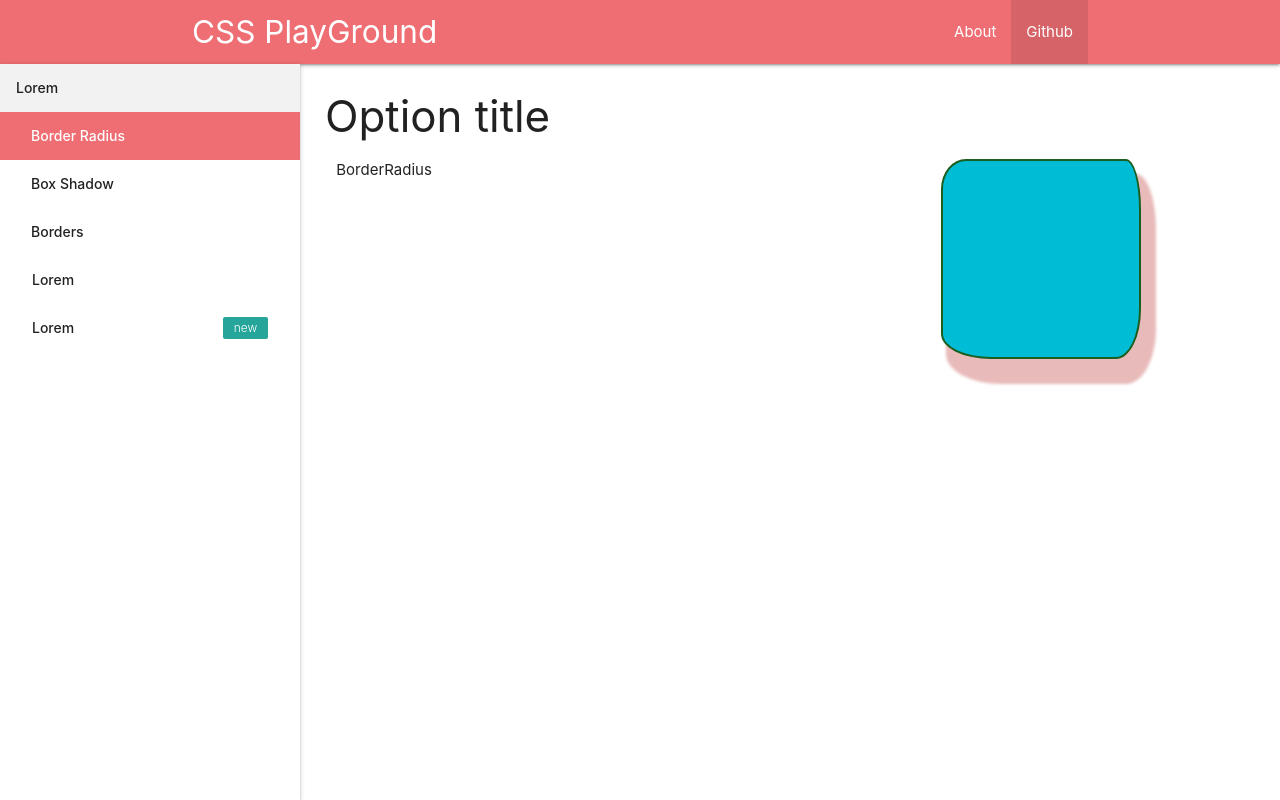
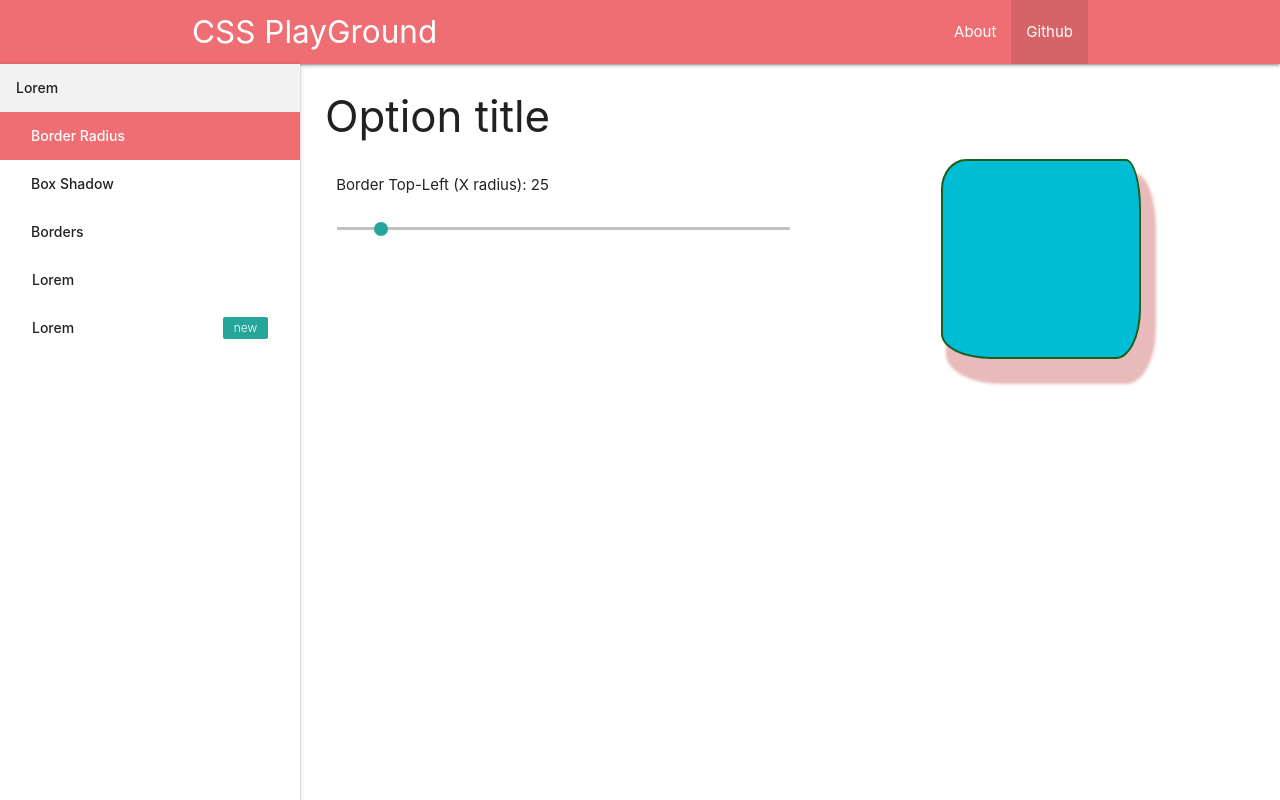
Before and after one commit to Aivirth/CssPlayground, a React (Create React App) app: page /border-radius in a window 1280 px wide. Built offline with nearby package versions, Linux system fonts and the light colour scheme.

Commit message:
Connected BorderRadius to store and added first slider

```diff
--- a/src/Redux/actions/actorActions.js
+++ b/src/Redux/actions/actorActions.js
@@ -1,4 +1,4 @@
-import { GET_STYLES, UPDT_BOXSHADOW } from "./types";
+import { GET_STYLES, UPDT_BOXSHADOW, UPDT_BORDERRADIUS } from "./types";
 
 export const getStyles = () => {
   return {
@@ -12,3 +12,10 @@ export const updtBoxShadow = newBoxShadow => {
     payload: newBoxShadow
   };
 };
+
+export const updtBorderRadius = newBorderRadius => {
+  return {
+    type: UPDT_BORDERRADIUS,
+    payload: newBorderRadius
+  };
+};
--- a/src/Redux/actions/types.js
+++ b/src/Redux/actions/types.js
@@ -1,2 +1,3 @@
 export const GET_STYLES = "GET_STYLES";
 export const UPDT_BOXSHADOW = "UPDT_BOXSHADOW";
+export const UPDT_BORDERRADIUS = "UPDT_BORDERRADIUS";
--- a/src/Redux/reducers/actorReducer.js
+++ b/src/Redux/reducers/actorReducer.js
@@ -1,4 +1,4 @@
-import { GET_STYLES, UPDT_BOXSHADOW } from "../actions/types";
+import { GET_STYLES, UPDT_BOXSHADOW, UPDT_BORDERRADIUS } from "../actions/types";
 const initialState = {
   baseStyle: {
     width: 200,
@@ -55,6 +55,12 @@ export default function(state = initialState, action) {
         boxShadow: action.payload
       };
 
+      case UPDT_BORDERRADIUS:
+      return {
+        ...state,
+        borderRadius: action.payload
+      };
+
     default:
       return state;
   }
--- a/src/components/Options/BorderRadius/BorderRadius.js
+++ b/src/components/Options/BorderRadius/BorderRadius.js
@@ -1,5 +1,59 @@
-import React from "react";
+import React, { Component } from "react";
+import { connect } from "react-redux";
+import {
+  getStyles,
+  updtBorderRadius
+} from "../../../Redux/actions/actorActions";
+import Range from "../../UI/Input/Range/Range";
 
-export default () => {
-  return <div>BorderRadius</div>;
-};
+class BorderRadius extends Component {
+  componentDidMount() {
+    this.props.getStyles();
+  }
+
+  onRangeChange = e => {
+    const updatedProperty = {
+      ...this.props.borderRadius
+    };
+    console.log(updatedProperty);
+    const radiusDir= e.target.dataset.radiusdir;
+    console.log(radiusDir)
+
+
+    updatedProperty[e.target.dataset.identifier][radiusDir]= +e.target.value;
+    this.props.updtBorderRadius(updatedProperty);
+  };
+
+  render() {
+    const {
+      borderTopLeftRadius,
+      borderTopRightRadius,
+      borderBottomLeftRadius,
+      borderBottomRightRadius
+    } = this.props.borderRadius;
+
+    return (
+      <div>
+        <Range
+          title="Border Top-Left (X radius)"
+          min="0"
+          max="300"
+          value={borderTopLeftRadius.radiusX}
+          id="btl__x_radius"
+          changed={this.onRangeChange}
+          identifier="borderTopLeftRadius"
+          radiusDir="radiusX"
+        />
+      </div>
+    );
+  }
+}
+
+const mapStateToProps = state => ({
+  borderRadius: state.actor.borderRadius
+});
+
+export default connect(
+  mapStateToProps,
+  { getStyles, updtBorderRadius }
+)(BorderRadius);
--- a/src/components/UI/Input/Range/Range.js
+++ b/src/components/UI/Input/Range/Range.js
@@ -1,7 +1,7 @@
 import React from "react";
 
 export default props => {
-  const { title, min, max, id, step, value, changed, identifier } = props;
+  const { title, min, max, id, step, value, changed, identifier, radiusDir } = props;
 
   return (
     <React.Fragment>
@@ -18,6 +18,7 @@ export default props => {
         value={value}
         onChange={changed}
         data-identifier={identifier}
+        data-radiusdir={radiusDir}
       />
     </React.Fragment>
   );
```
